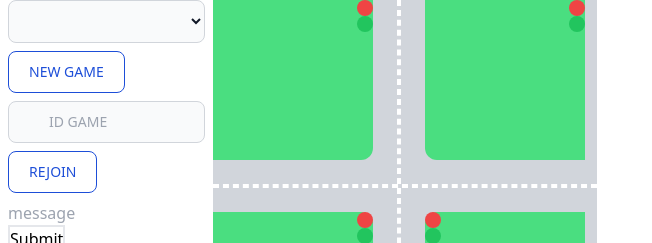
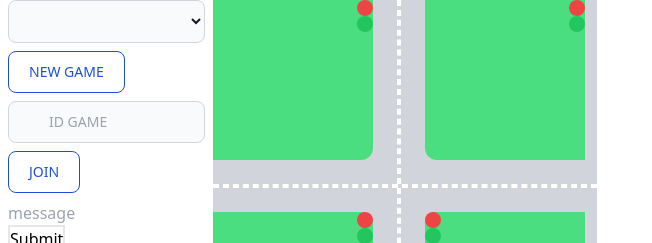
Before and after one commit to rmingon/car-game, an Angular app in the folder client/: page / in a window 1280 px wide. Shown: the top 243 px of the page, without its empty margins (0-652 px from the left). Built offline with nearby package versions, Linux system fonts and the light colour scheme; no server answers.

Commit message:
add button style

```diff
--- a/client/src/app/app.component.html
+++ b/client/src/app/app.component.html
@@ -8,11 +8,11 @@
         <option value="SENDER">Sender</option>
         <option value="ROUTER">Router</option>
       </select>
-      <button  (click)="wsService.newGame(type)" type="button" class="text-blue-700 hover:text-white border border-blue-700 hover:bg-blue-800 focus:ring-4 focus:outline-none focus:ring-blue-300 font-medium rounded-lg text-sm px-5 py-2.5 text-center mr-2 mb-2 dark:border-blue-500 dark:text-blue-500 dark:hover:text-white dark:hover:bg-blue-600 dark:focus:ring-blue-800">NEW GAME</button>
+      <button  (click)="wsService.newGame(type)" type="button" class="btn-primary">NEW GAME</button>
     </div>
     <div>
       <input type="text" id="simple-search" class="mb-2 bg-gray-50 border border-gray-300 text-gray-900 text-sm rounded-lg focus:ring-blue-500 focus:border-blue-500 block w-full pl-10 p-2.5  dark:bg-gray-700 dark:border-gray-600 dark:placeholder-gray-400 dark:text-white dark:focus:ring-blue-500 dark:focus:border-blue-500" placeholder="ID GAME" required>
-      <button type="button" class="text-blue-700 hover:text-white border border-blue-700 hover:bg-blue-800 focus:ring-4 focus:outline-none focus:ring-blue-300 font-medium rounded-lg text-sm px-5 py-2.5 text-center mr-2 mb-2 dark:border-blue-500 dark:text-blue-500 dark:hover:text-white dark:hover:bg-blue-600 dark:focus:ring-blue-800">REJOIN</button>
+      <button type="button" class="btn-primary">JOIN</button>
     </div>
     <div>
       <app-message></app-message>
--- a/client/src/app/message/message.component.ts
+++ b/client/src/app/message/message.component.ts
@@ -16,7 +16,6 @@ export class MessageComponent implements OnInit {
 
   ngOnInit() {
     this.wsService.messages?.subscribe(msg => {
-      console.log(msg)
       this.messages.push(msg)
     })
   }
--- a/client/src/app/ws/ws.service.ts
+++ b/client/src/app/ws/ws.service.ts
@@ -1,7 +1,7 @@
 import {Injectable, OnInit} from '@angular/core';
 import { webSocket } from "rxjs/webSocket";
 import {filter, map, Observable, pipe, Subject, Subscribable} from "rxjs";
-import {Cars, Connect, Messages, Needs, role} from "../models/action";
+import {Car, Cars, Connect, Messages, Needs, role} from "../models/action";
 
 @Injectable({
   providedIn: 'root'
--- a/client/src/styles.css
+++ b/client/src/styles.css
@@ -1,3 +1,9 @@
 @import 'tailwindcss/base';
 @import 'tailwindcss/components';
 @import 'tailwindcss/utilities';
+
+@layer components {
+  .btn-primary {
+    @apply text-blue-700 hover:text-white border border-blue-700 hover:bg-blue-800 focus:ring-4 focus:outline-none focus:ring-blue-300 font-medium rounded-lg text-sm px-5 py-2.5 text-center mr-2 mb-2 dark:border-blue-500 dark:text-blue-500 dark:hover:text-white dark:hover:bg-blue-600 dark:focus:ring-blue-800;
+  }
+}
```
